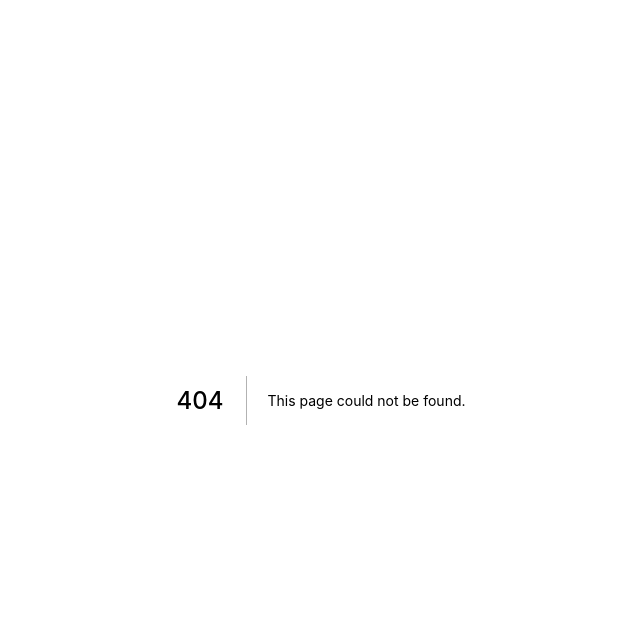
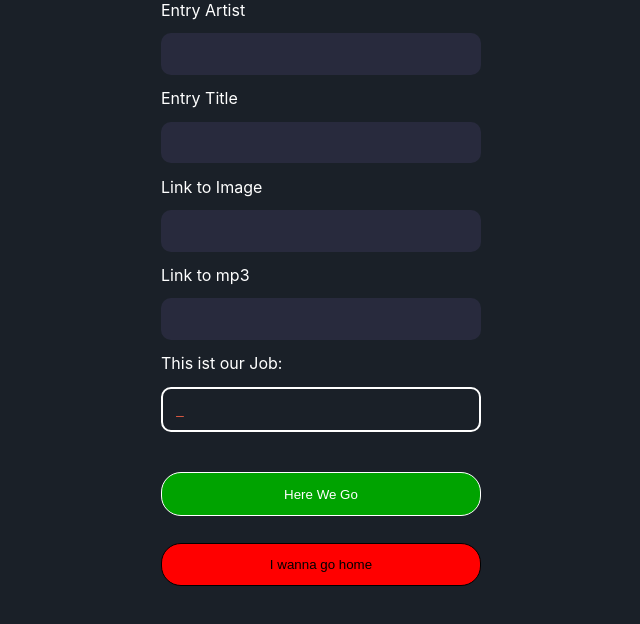
Before and after one commit to m-wiemers/Nukebox, a Next.js app: page /newSong in a window 1280 px wide. Before the commit this address had no page. Shown: the top 624 px of the page, without its empty margins (319-959 px from the left). Built offline with nearby package versions, Linux system fonts and the light colour scheme.

Commit message:
add Add Song Form

```diff
--- a/pages/index.tsx
+++ b/pages/index.tsx
@@ -25,6 +25,7 @@ export default function Home() {
           id={song.id}
         />
         <button
+          className={styles.deleteBtn}
           onClick={async (event) => {
             event.preventDefault();
             await deleteSong(song.id);
@@ -50,8 +51,9 @@ export default function Home() {
       <ol className={styles.orderedList}>{songsItem}</ol>
 
       <div>
-        <p>Wanne spend a Song?</p>
-        <button>Here you go</button>
+        <Link href={"../newSong"}>
+          <button className={styles.newSongBtn}>Wanna spend a Song?</button>
+        </Link>
       </div>
     </div>
   );
--- /dev/null
+++ b/pages/newSong.tsx
@@ -0,0 +1,66 @@
+import { useEffect, useState } from "react";
+import styles from "../styles/NewSong.module.css";
+import { APISong, postSong } from "../utils/api";
+
+export default function NewSong() {
+  const [id, setId] = useState("");
+  const [artist, setArtist] = useState("");
+  const [title, setTitle] = useState("");
+  const [image, setImage] = useState("");
+  const [path, setPath] = useState("");
+
+  function handleSubmit(event) {
+    event.preventDefault();
+    const newSong: APISong = { id, image, title, artist, path };
+    postSong(newSong);
+    window.location.href = `/songs/${id}`;
+  }
+
+  function handleBack(event) {
+    event.preventDefault();
+    history.back();
+  }
+
+  useEffect(() => {
+    setId(
+      `${title.replaceAll(" ", "-").toLowerCase()}_${artist
+        .replaceAll(" ", "-")
+        .toLowerCase()}`
+    );
+  }, [artist, title]);
+
+  return (
+    <form className={styles.form}>
+      <div className={styles.container}>
+        Entry Artist
+        <input
+          value={artist}
+          onChange={(event) => setArtist(event.target.value)}
+        ></input>
+        Entry Title
+        <input
+          value={title}
+          onChange={(event) => setTitle(event.target.value)}
+        ></input>
+        Link to Image
+        <input
+          value={image}
+          onChange={(event) => setImage(event.target.value)}
+        ></input>
+        Link to mp3
+        <input
+          value={path}
+          onChange={(event) => setPath(event.target.value)}
+        ></input>
+        This ist our Job:
+        <input className={styles.id} readOnly value={id}></input>
+        <button className={styles.btn} type="submit" onClick={handleSubmit}>
+          Here We Go
+        </button>
+        <button className={`${styles.btn} ${styles.btn2}`} onClick={handleBack}>
+          I wanna go home
+        </button>
+      </div>
+    </form>
+  );
+}
--- /dev/null
+++ b/styles/NewSong.module.css
@@ -0,0 +1,40 @@
+.form {
+  display: grid;
+  justify-items: center;
+}
+
+.container {
+  display: grid;
+  min-width: 320px;
+  grid-template-rows: repeat (5, 1fr);
+}
+
+.form input {
+  margin: 1em 0 1em 0;
+  padding: 1em 0.5em 1em 0.5em;
+  background-color: var(--secondary-color);
+  color: white;
+  border: none;
+  border-radius: 10px;
+}
+
+.form .id {
+  border: 0.2em solid white;
+  background-color: transparent;
+  padding: 1em;
+  color: tomato;
+}
+
+.btn {
+  border: 1px solid;
+  border-radius: 20px;
+  background-color: rgb(0, 163, 0);
+  color: white;
+  margin-top: 2em;
+  padding: 1em 0.5em 1em 0.5em;
+}
+
+.btn2 {
+  background-color: red;
+  color: black;
+}
--- a/utils/api.ts
+++ b/utils/api.ts
@@ -25,3 +25,11 @@ export async function deleteSong(id: string) {
     method: "DELETE",
   });
 }
+
+export async function postSong(NewSong: APISong) {
+  return await fetch("/api/songs", {
+    method: "POST",
+    headers: { "Content-Type": "application/json" },
+    body: JSON.stringify(NewSong),
+  });
+}
```
Also changed, not shown: styles/Home.module.css (+16 -0 lines).
